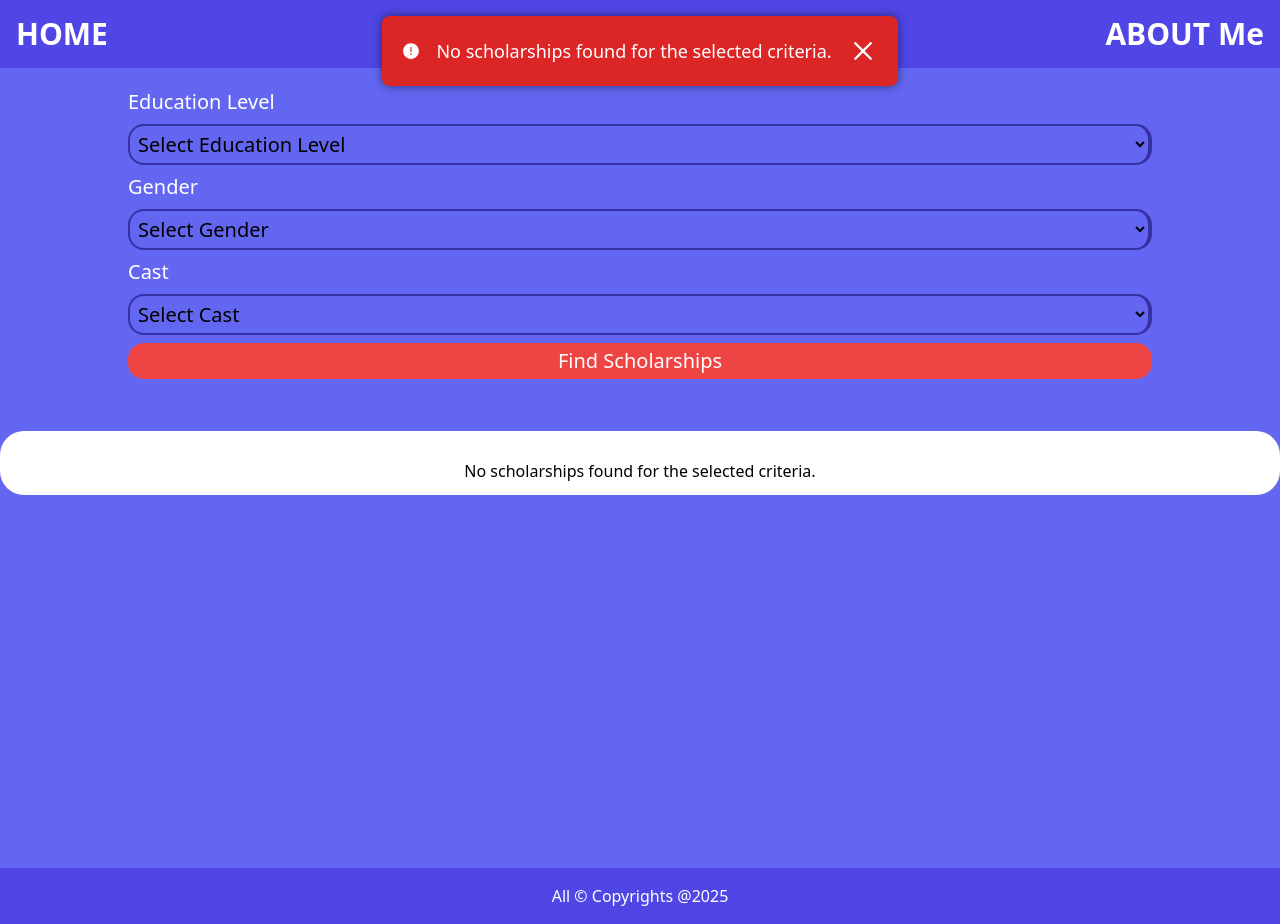
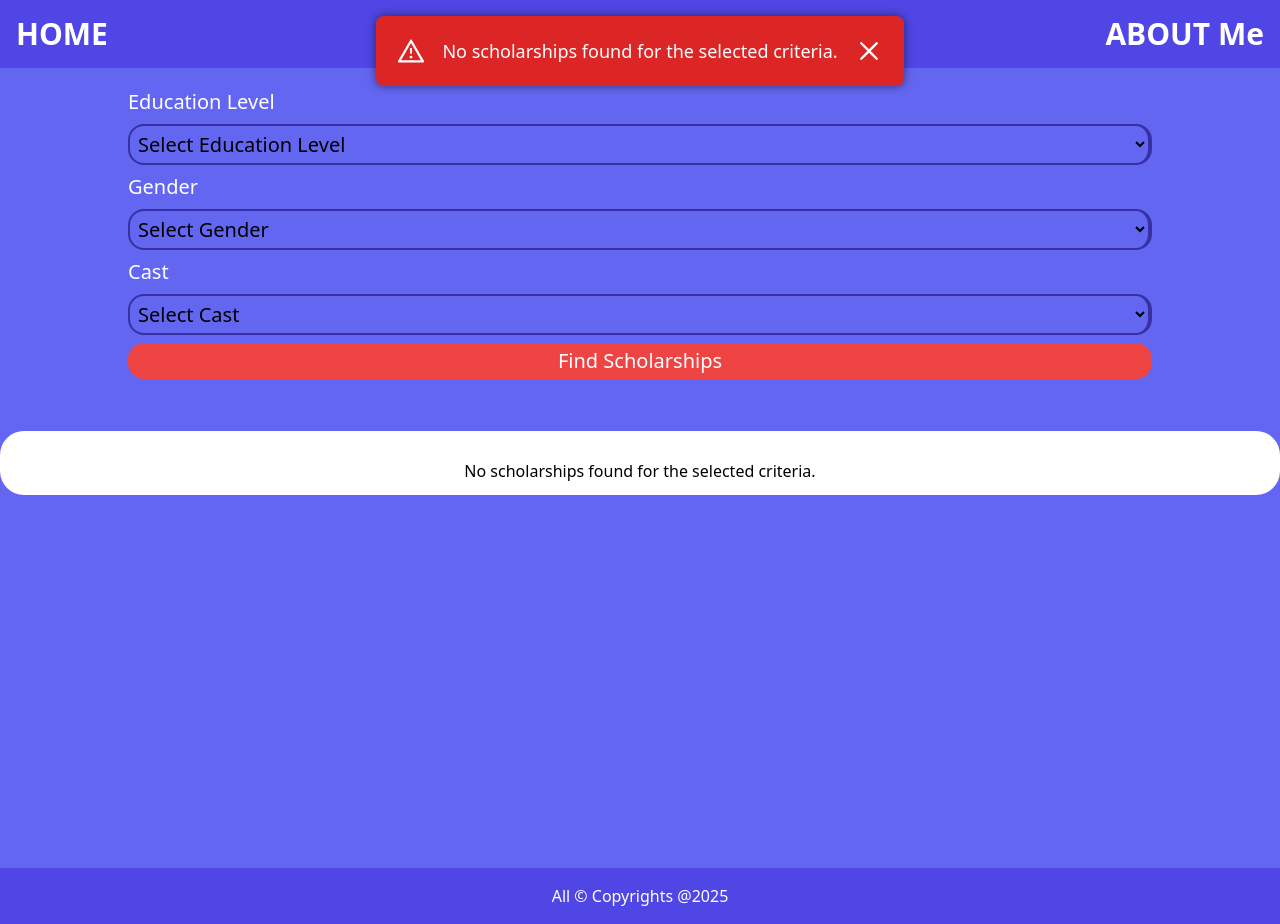
Before and after one commit to balwan-coding/Scholarship-finder-, a React (Vite) app: page /Scholar in a window 1280 px wide. Both pictures are taken after a click on the button "Find Scholarships". Built offline with nearby package versions, Linux system fonts and the light colour scheme.

Commit message:
improv alert componet

```diff
--- a/src/CustomAlert.jsx
+++ b/src/CustomAlert.jsx
@@ -1,5 +1,5 @@
 import React, { useEffect } from "react";
-import { AiFillExclamationCircle } from "react-icons/ai";
+import { AiOutlineWarning } from "react-icons/ai";
 import { RxCross2 } from "react-icons/rx";
 
 function CustomAlert({ message, onClose }) {
@@ -17,7 +17,7 @@ function CustomAlert({ message, onClose }) {
       className="fixed z-50 flex items-center gap-4 p-5 text-white bg-red-600 rounded-lg shadow-lg top-4"
       style={{ boxShadow: "0 0 10px rgba(0, 0, 0, 0.5)" }}
     >
-      <AiFillExclamationCircle className="text-lg " />
+      <AiOutlineWarning className="text-3xl" />
       <p className="text-lg">{message}</p>
       <button onClick={onClose} className="">
         <RxCross2 className="text-3xl" />
```
